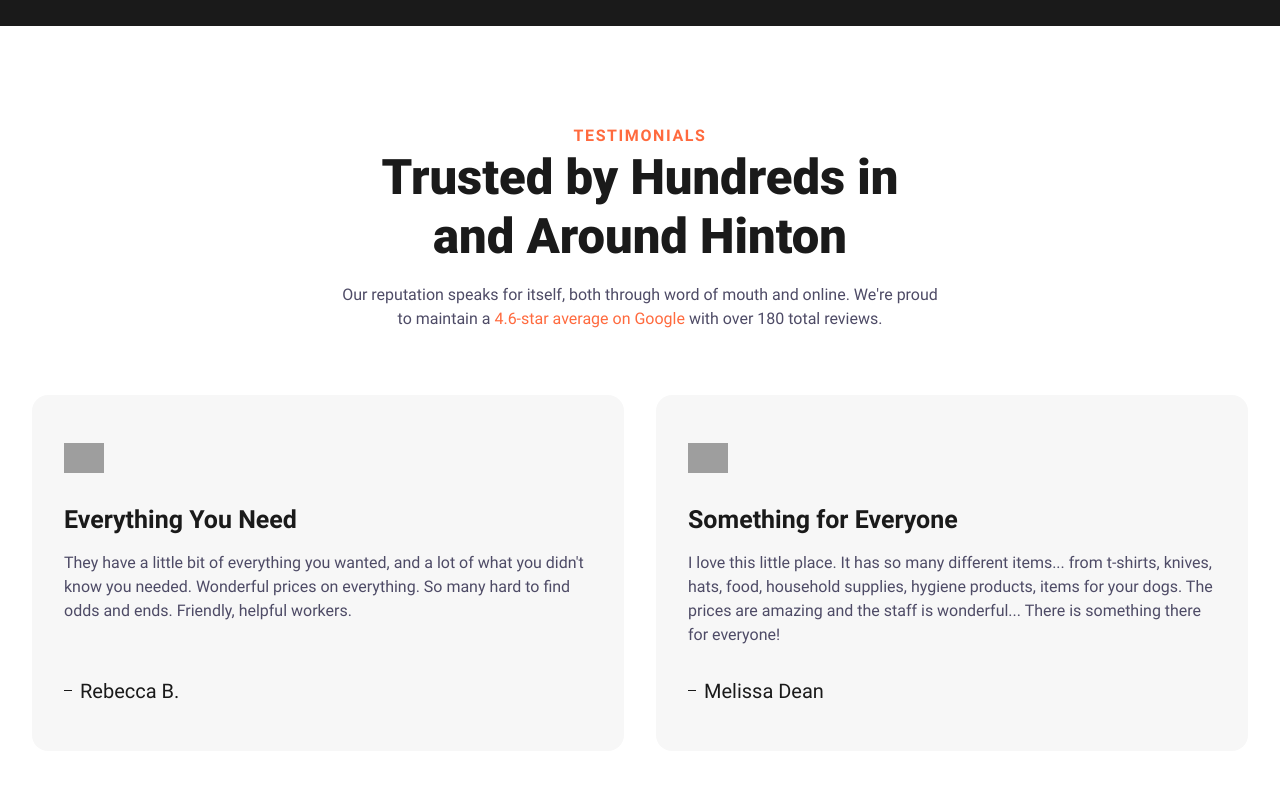
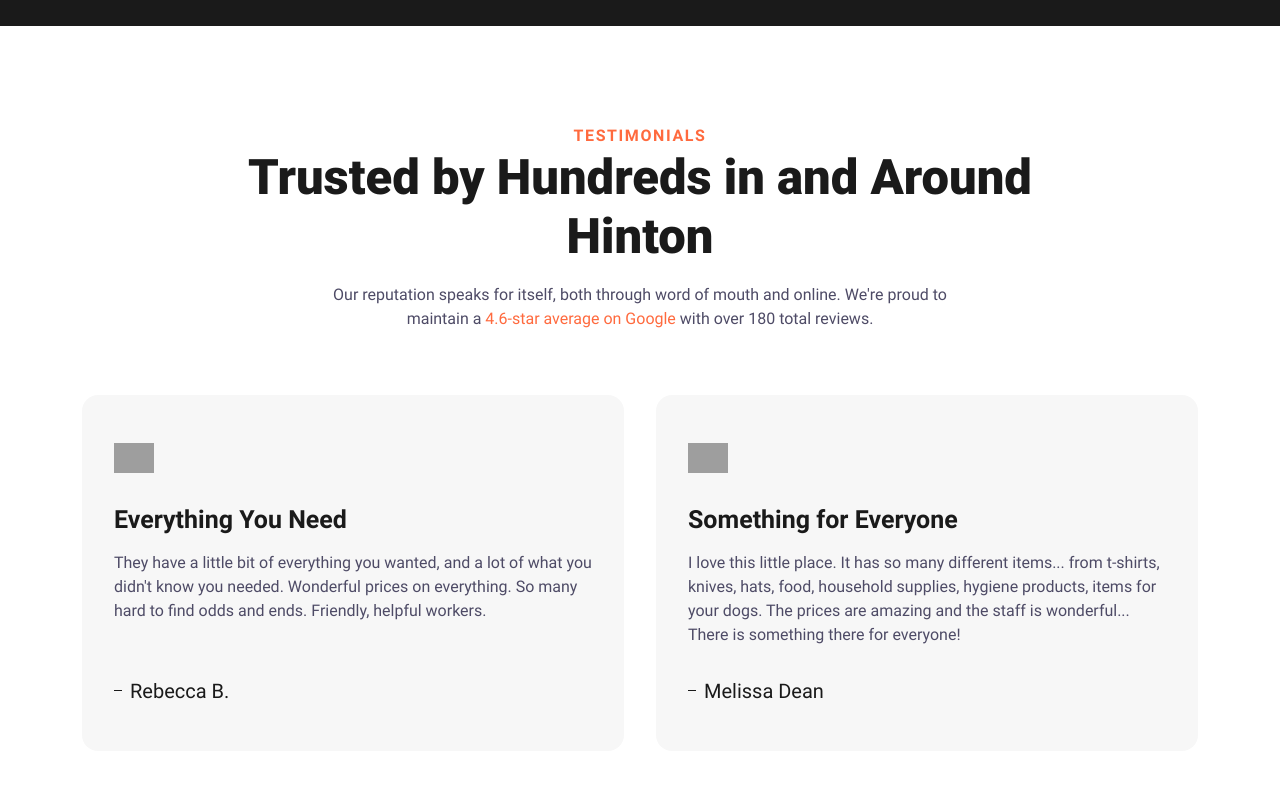
Before and after one commit to ramonawebdesigns/jacks-bargain-barn-website2, an Eleventy site: page src/index.html in a window 1280 px wide. Shown: the part 2440-3240 px from the top of the page. Built offline with nearby package versions, Linux system fonts and the light colour scheme; Eleventy itself is replaced by a stand-in of ours; files that its build step writes are made by us from their sources; grey boxes are pictures that could not be loaded.

Commit message:
Fix reviews layout: proper card alignment and content centering

```diff
--- a/src/assets/css/reviews.css
+++ b/src/assets/css/reviews.css
@@ -120,35 +120,33 @@
 
 #reviews-727 .cs-container {
     width: 100%;
-    /* changes to 1280px at tablet */
-    max-width: 34.375rem;
+    max-width: 80rem;
     margin: auto;
+    padding: 0 1rem;
     display: flex;
     flex-direction: column;
     align-items: center;
-    /* 48px - 64px */
     gap: clamp(3rem, 6vw, 4rem);
 }
 
 #reviews-727 .cs-content {
-    /* set text align to left if content needs to be left aligned */
     text-align: center;
     width: 100%;
-    max-width: 40rem;
-    margin: auto;
+    max-width: 50rem;
+    margin: 0 auto;
     display: flex;
     flex-direction: column;
-    /* centers content horizontally, set to flex-start to left align */
     align-items: center;
 }
 
 #reviews-727 .cs-title {
-    max-width: 20ch;
+    max-width: 30ch;
     margin: 0 auto 1rem;
     text-align: center;
 }
 
 #reviews-727 .cs-text {
+    width: 100%;
     max-width: 40rem;
     margin: 0 auto;
     text-align: center;
@@ -165,11 +163,10 @@
 
 #reviews-727 .cs-card-group {
     width: 100%;
-    margin: 0;
+    max-width: 70rem;
+    margin: 0 auto;
     padding: 0;
     display: flex;
-    flex-direction: row;
-    flex-wrap: wrap;
     justify-content: center;
     align-items: stretch;
     gap: 2rem;
@@ -177,12 +174,10 @@
 
 #reviews-727 .cs-item {
     list-style: none;
-    width: calc(50% - 1rem);
+    width: 100%;
+    max-width: 33.875rem;
     margin: 0;
-    /* 32px - 48px top & bottom */
-    /* 16px - 32px left & right */
     padding: clamp(2rem, 7vw, 3rem) clamp(1rem, 4vw, 2rem);
-    /* makes padding not affect height and width */
     box-sizing: border-box;
     background-color: #f7f7f7;
     display: flex;
@@ -193,7 +188,6 @@
 }
 
 #reviews-727 .cs-icon {
-    /* 30px - 40px */
     width: clamp(1.875rem, 4vw, 2.5rem);
     height: auto;
     margin: 0 0 2rem 0;
@@ -201,7 +195,6 @@
 }
 
 #reviews-727 .cs-h3 {
-    /* 20px - 25px */
     font-size: clamp(1.25rem, 4vw, 1.5625rem);
     line-height: 1.2em;
     font-weight: 700;
@@ -211,7 +204,6 @@
 }
 
 #reviews-727 .cs-item-text {
-    /* 14px - 16px */
     font-size: clamp(0.875rem, 4vw, 1rem);
     line-height: 1.5em;
     margin: 0 0 2rem 0;
@@ -245,23 +237,12 @@
     #reviews-727 .cs-card-group {
         flex-direction: column;
     }
-
-    #reviews-727 .cs-item {
-        width: 100%;
-    }
 }
 
 /* Tablet - 768px */
 @media only screen and (min-width: 48rem) {
-    #reviews-727 .cs-container {
-        max-width: 80rem;
-    }
-
-    #reviews-727 .cs-content {
-        padding: 0 1rem;
-    }
-
     #reviews-727 .cs-card-group {
-        padding: 0 1rem;
+        flex-direction: row;
+        flex-wrap: nowrap;
     }
 }
```
